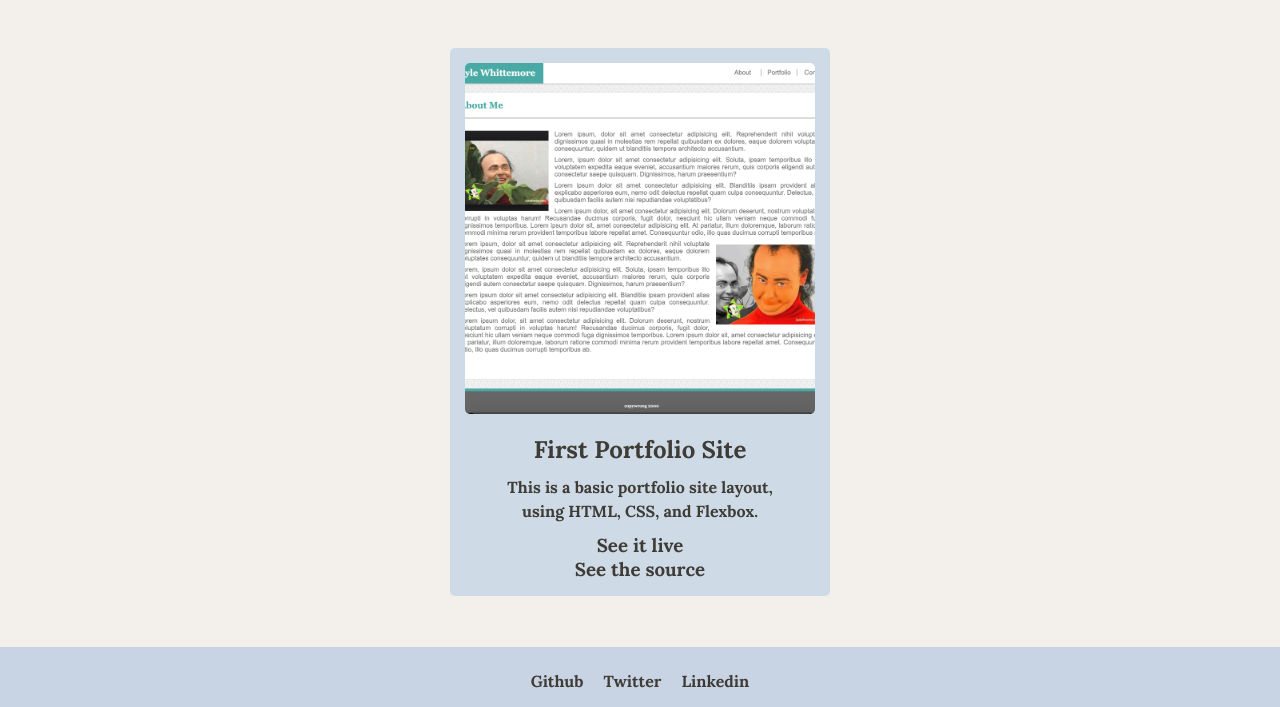
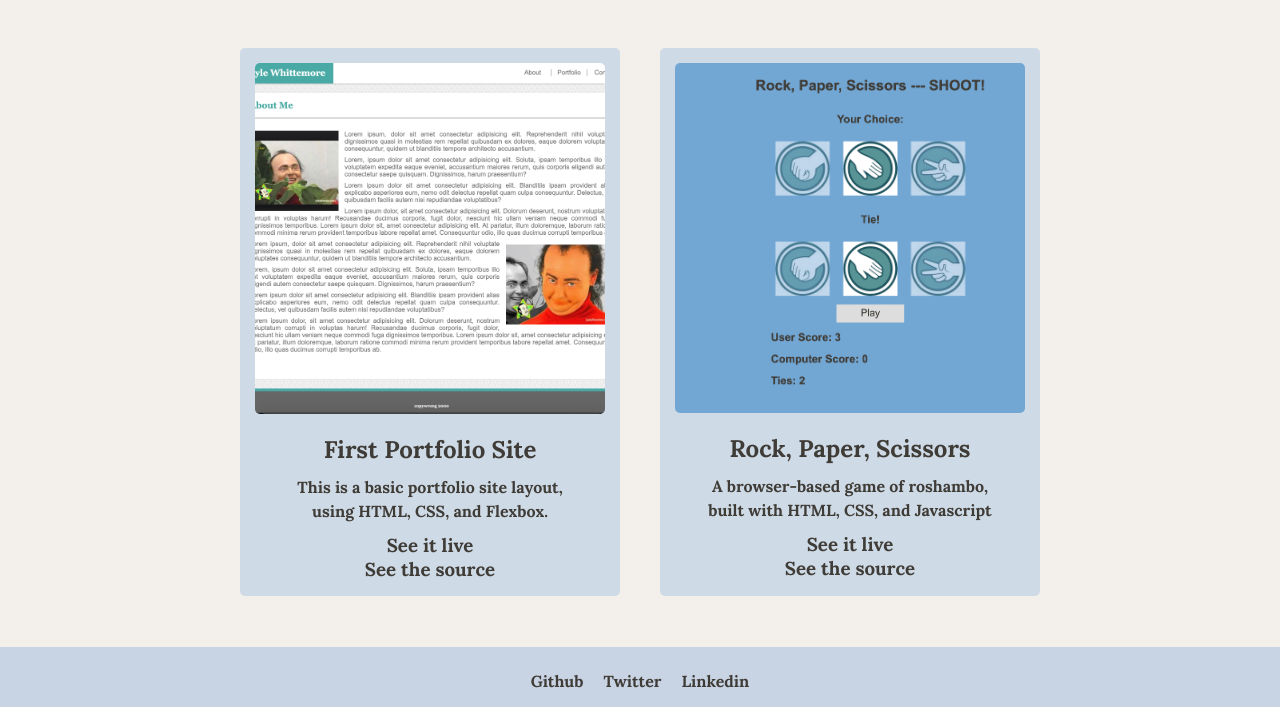
Before and after one commit to kylewhittemore/kylewhittemore.github.io, a plain HTML site: page projects.html in a window 1280 px wide. Shown: the part 94-801 px from the top of the page. Drawn offline with Linux system fonts and the light colour scheme.

Commit message:
added second project card

```diff
--- a/projects.html
+++ b/projects.html
@@ -42,6 +42,13 @@
             <h3><a href="https://kylewhittemore.github.io/basic-portfolio-flexbox" target="_blank">See it live</a></h3>
             <h3><a href="https://github.com/kylewhittemore/basic-portfolio-flexbox" target="_blank">See the source</a></h3>
         </div>
+        <div class="content-section">
+            <img class="content-image content-image-projects" src="./images/rock_paper_scissors.png">
+            <h2>Rock, Paper, Scissors</h2>
+            <p>A browser-based game of roshambo, built with HTML, CSS, and Javascript</p>
+            <h3><a href="https://kylewhittemore.github.io/basic-portfolio-flexbox" target="_blank">See it live</a></h3>
+            <h3><a href="https://github.com/kylewhittemore/rock-paper-scissors" target="_blank">See the source</a></h3>
+        </div>
     </div>
     <footer class="footer">
         <div class="footer-div">
```
Also changed, not shown: images/rock_paper_scissors.png (added).
